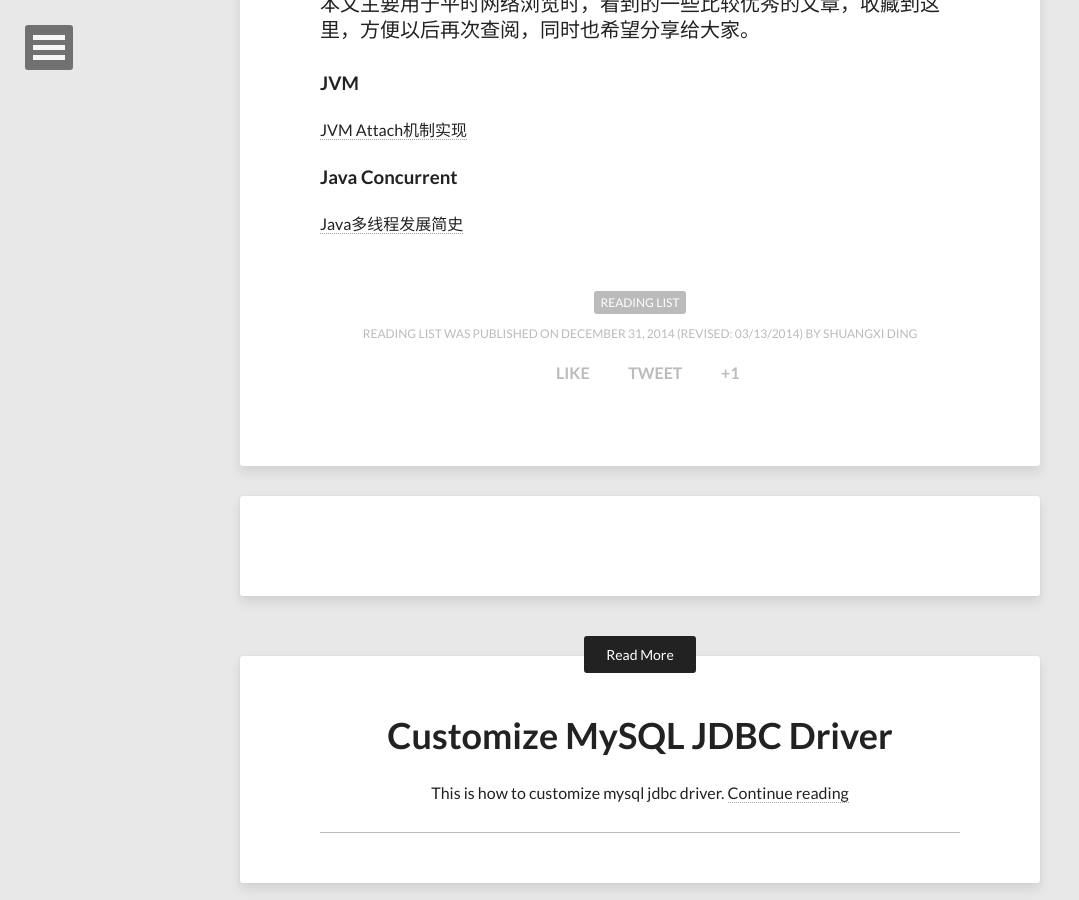
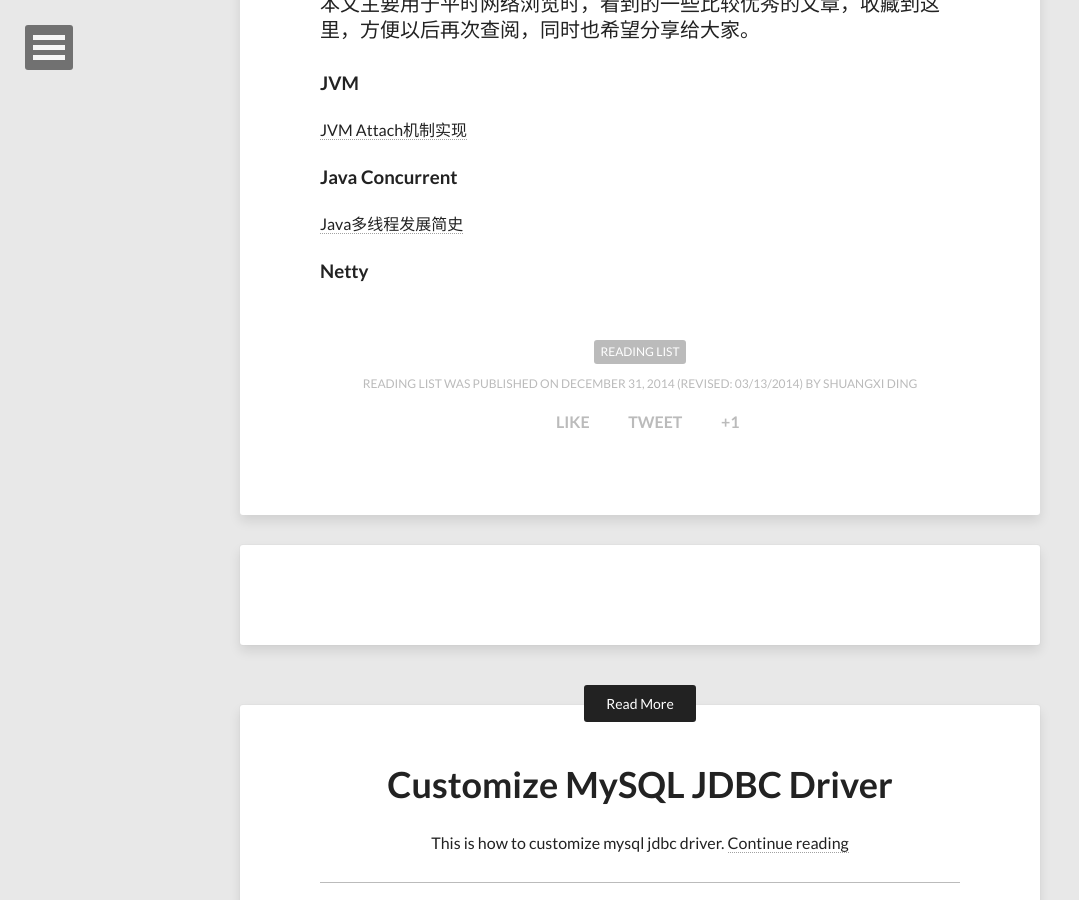
Before and after one commit to dingshuangxi888/dingshuangxi888.github.com, a Jekyll site: the page built from _posts/2014-12-31-reading-list.md, in a window 1280 px wide and 900 px high, scrolled down 530 px. Shown: the whole window, without its empty margins (0-1079 px from the left). Built offline with Jekyll 4.4.1, drawn with Linux system fonts in a browser that asks for light colours; nearby versions of some CDN libraries; comment, search, counter and statistics services are not loaded.

Commit message:
add netty

```diff
--- a/_posts/2014-12-31-reading-list.md
+++ b/_posts/2014-12-31-reading-list.md
@@ -19,3 +19,5 @@ share: true
 
 ### Java Concurrent
 [Java多线程发展简史](http://www.raychase.net/698)
+
+### Netty
```
